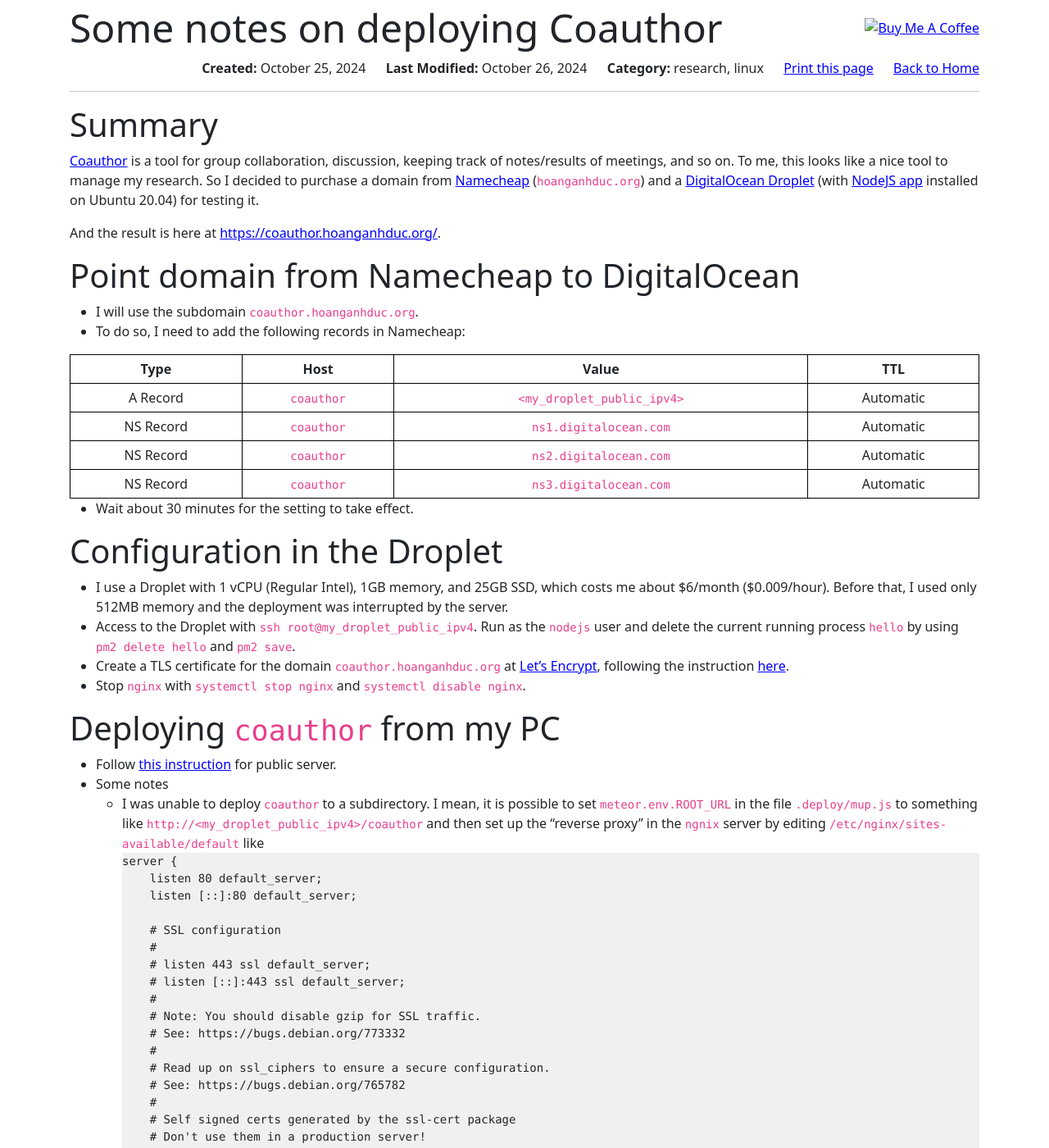
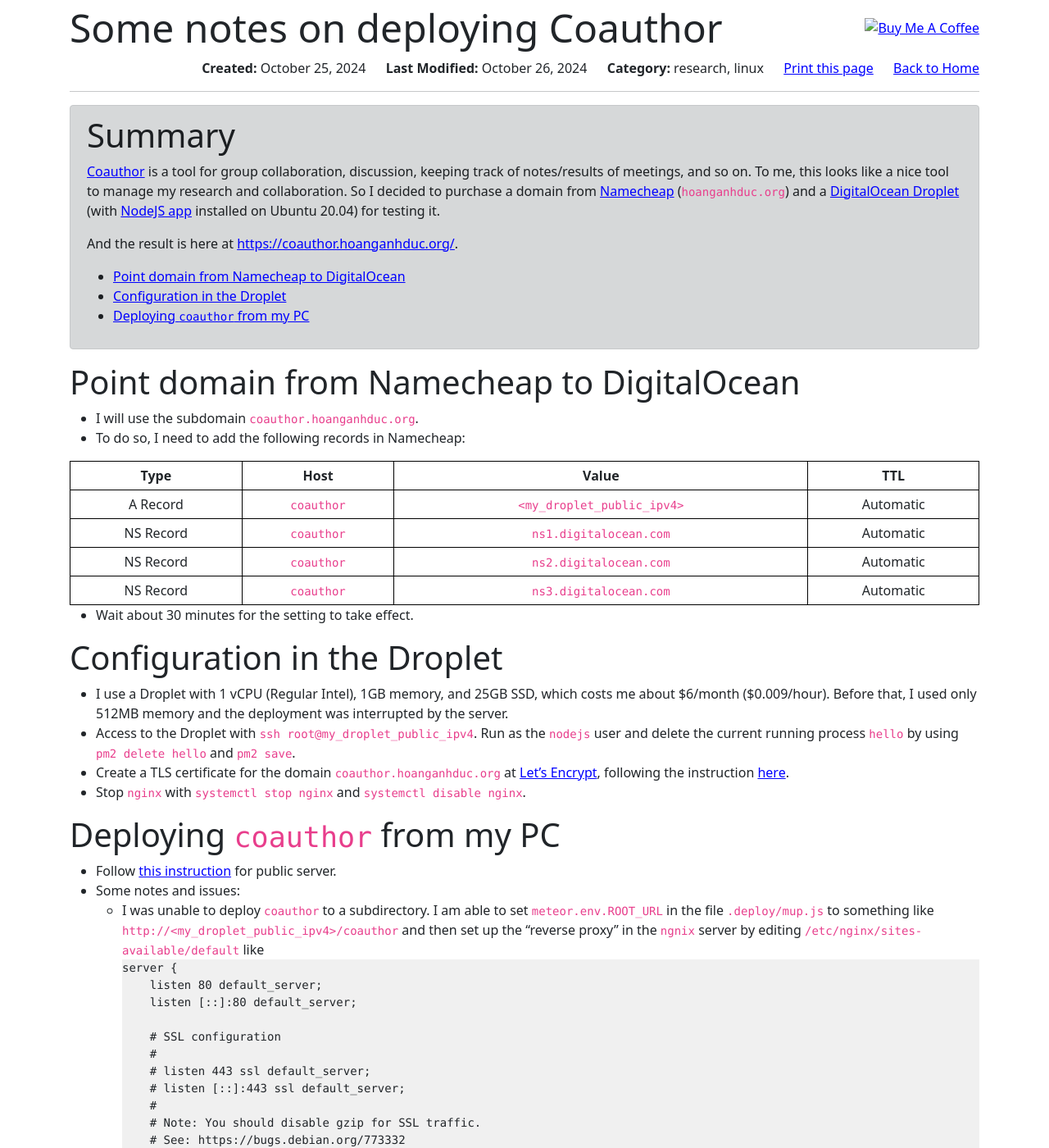
Before and after one commit to hoanganhduc/hoanganhduc.github.io, a Jekyll site: the page built from _posts/2024-10-25-some-notes-on-deploying-coauthor.md, in a window 1280 px wide and 1400 px high. Shown: the whole window at 82% size. Built offline with Jekyll 4.4.1, drawn with Linux system fonts in a browser that asks for light colours; nearby versions of some CDN libraries; a style sheet for code colours, icons or effects is not loaded.

Commit message:
Updated @ 2024-10-26  03:08:40 ICT

````diff
--- a/_posts/2024-10-25-some-notes-on-deploying-coauthor.md
+++ b/_posts/2024-10-25-some-notes-on-deploying-coauthor.md
@@ -10,11 +10,15 @@ description: This page contains some notes of Duc A. Hoang when deploying the so
 keywords: coauthor, deploy, server, Duc A. Hoang
 ---
 
-# Summary
-
-[Coauthor](https://github.com/edemaine/coauthor) is a tool for group collaboration, discussion, keeping track of notes/results of meetings, and so on. To me, this looks like a nice tool to manage my research. So I decided to purchase a domain from [Namecheap](https://www.namecheap.com) (`hoanganhduc.org`) and a [DigitalOcean Droplet](https://www.digitalocean.com/products/droplets) (with [NodeJS app](https://marketplace.digitalocean.com/apps/nodejs) installed on Ubuntu 20.04) for testing it.
+<div class="alert alert-info" markdown="1">
+<h1 class="alert-heading">Summary</h1>
+[Coauthor](https://github.com/edemaine/coauthor) is a tool for group collaboration, discussion, keeping track of notes/results of meetings, and so on. To me, this looks like a nice tool to manage my research and collaboration. So I decided to purchase a domain from [Namecheap](https://www.namecheap.com) (`hoanganhduc.org`) and a [DigitalOcean Droplet](https://www.digitalocean.com/products/droplets) (with [NodeJS app](https://marketplace.digitalocean.com/apps/nodejs) installed on Ubuntu 20.04) for testing it.
 
 And the result is here at [https://coauthor.hoanganhduc.org/](https://coauthor.hoanganhduc.org/).
+
+* TOC
+{:toc}
+</div>
 
 # Point domain from Namecheap to DigitalOcean
 
@@ -40,8 +44,8 @@ And the result is here at [https://coauthor.hoanganhduc.org/](https://coauthor.h
 # Deploying `coauthor` from my PC
 
 * Follow [this instruction](https://github.com/edemaine/coauthor/blob/main/INSTALL.md) for public server.
-* Some notes
-  * I was unable to deploy `coauthor` to a subdirectory. I mean, it is possible to set `meteor.env.ROOT_URL` in the file `.deploy/mup.js` to something like `http://<my_droplet_public_ipv4>/coauthor` and then set up the "reverse proxy" in the `ngnix` server by editing `/etc/nginx/sites-available/default` like
+* Some notes and issues:
+  * I was unable to deploy `coauthor` to a subdirectory. I am able to set `meteor.env.ROOT_URL` in the file `.deploy/mup.js` to something like `http://<my_droplet_public_ipv4>/coauthor` and then set up the "reverse proxy" in the `ngnix` server by editing `/etc/nginx/sites-available/default` like
     ```
     server {
         listen 80 default_server;
````
Also changed, not shown: 1 other file.
